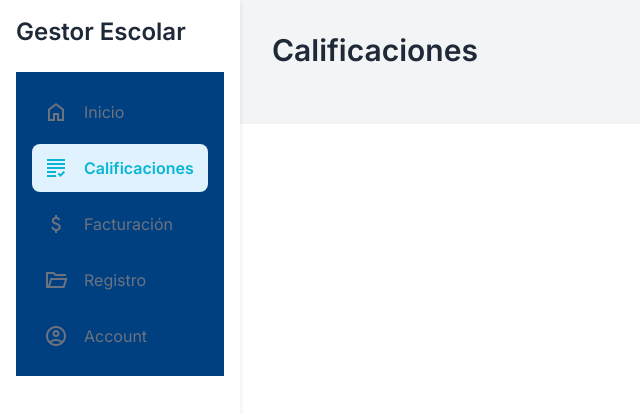
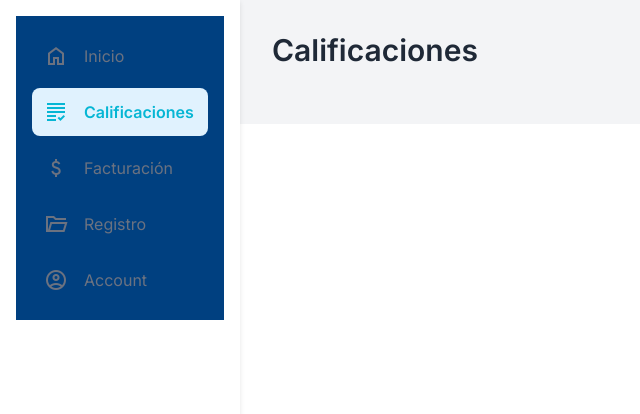
Before and after one commit to Barreiro14/SistemaCIC.github.io, a plain HTML site: page calificaciones.html in a window 1280 px wide. Shown: the whole page, without its empty margins (0-640 px from the left). Drawn offline with nearby package versions, Linux system fonts and the light colour scheme; sample sign-in values are in the browser's storage.

Commit message:
Update calificaciones.html

```diff
--- a/calificaciones.html
+++ b/calificaciones.html
@@ -12,6 +12,7 @@
     body {
       font-family: 'Inter', sans-serif;
     }
+
     main {
       margin-left: 240px;
       padding: 2rem;
@@ -70,7 +71,6 @@
 </head>
 <body>
   <div class="sidebar">
-    <div class="logo text-2xl font-semibold text-gray-800 mb-6">Gestor Escolar</div>
     <nav class="space-y-2">
       <a href="dashboard.html" data-role="director" class="flex items-center gap-2 p-2 rounded-md hover:bg-gray-100 transition-colors text-gray-700">
         <span class="material-symbols-sharp">home</span>
```
